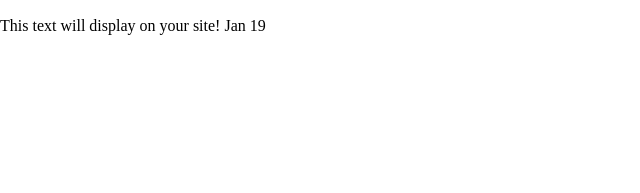
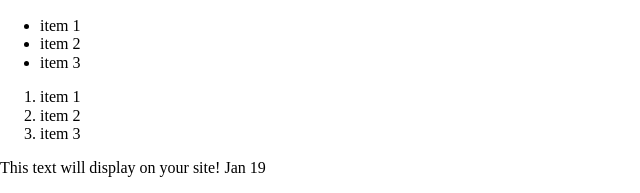
Before and after one commit to gracepicou/aug292023, a plain HTML site: page index.html in a window 1280 px wide. Shown: the part 457-650 px from the top of the page, without its empty margins (0-640 px from the left). Drawn offline with Linux system fonts and the light colour scheme.

Commit message:
items lists

```diff
--- a/index.html
+++ b/index.html
@@ -29,6 +29,16 @@
 <p><strong>aosidcnaosicnaoisdjaois</strong></p>
 <p>random text</p>
 <img src="./img/IMG_1549.PNG" alt="">
+<ul>
+  <li>item 1</li>
+  <li>item 2</li>
+  <li>item 3</li>
+</ul>
+<ol>
+  <li>item 1</li>
+  <li>item 2</li>
+  <li>item 3</li>
+</ol>
   <p>This text will display on your site! Jan 19</p>
   <script src="js/main.js"></script>
 </body>
```
